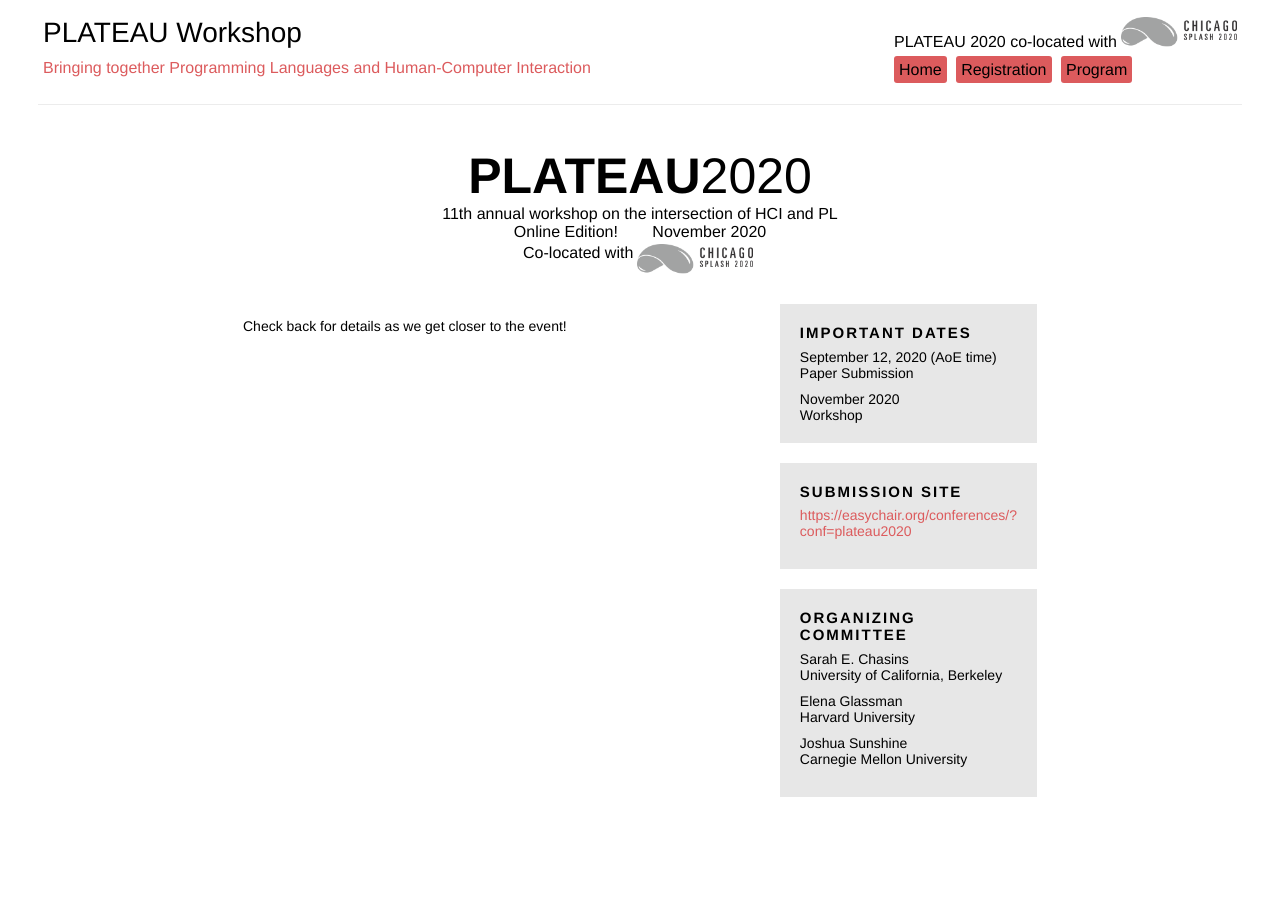
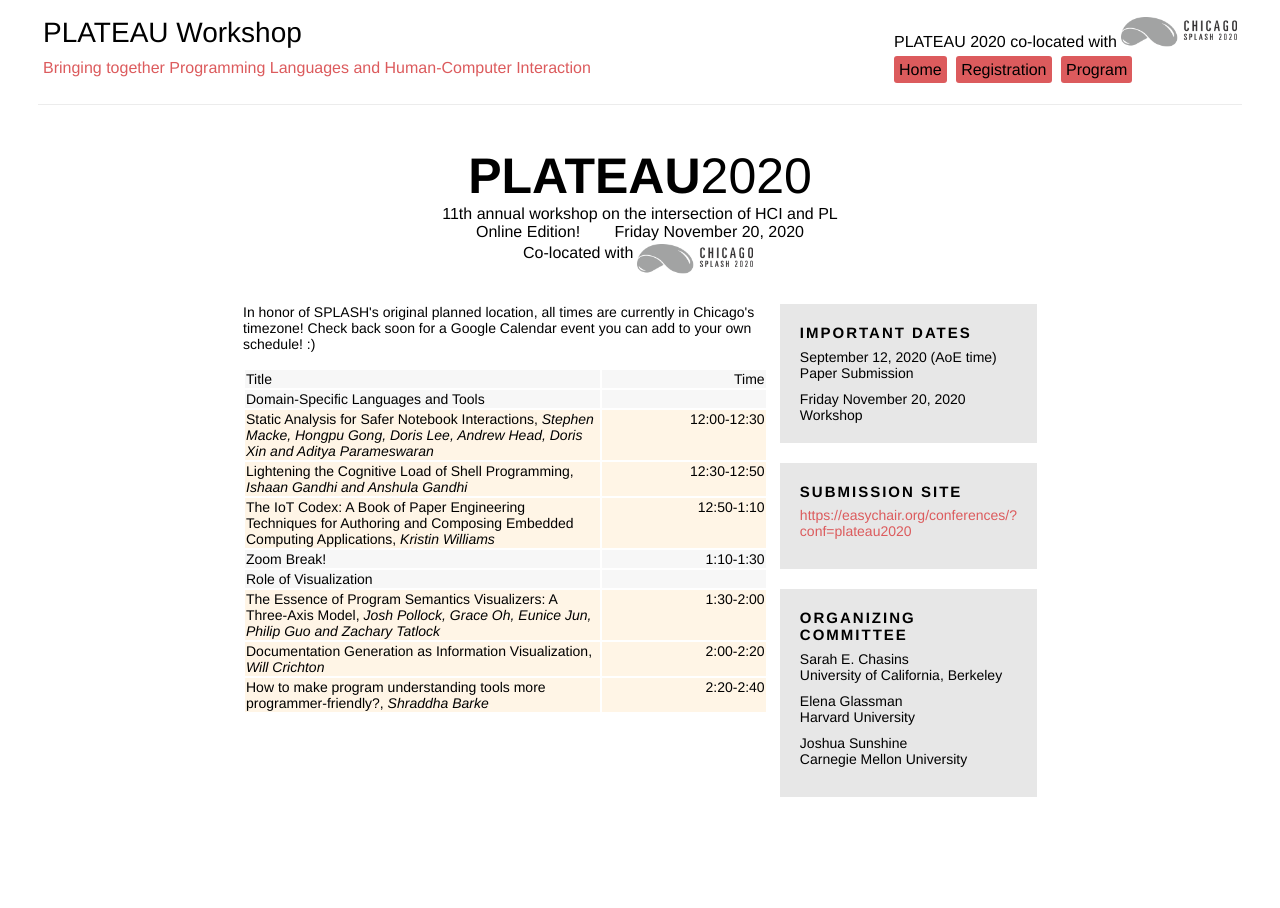
Before and after one commit to plateau-workshop/plateau-2020, a Jekyll site: the page built from schedule.html, in a window 1280 px wide. Built offline with Jekyll 4.4.1, drawn with Linux system fonts in a browser that asks for light colours.

Commit message:
Schedule is up.

```diff
--- a/_config.yml
+++ b/_config.yml
@@ -9,11 +9,11 @@ colocated_title: "SPLASH2020"
 logo_height: "30px"
 nth_plateau: "11th"
 location: "Online Edition!"
-workshop_date: "November 2020"
+workshop_date: "Friday November 20, 2020"
 submission_date: "September 12, 2020"
 submission_site: "https://easychair.org/conferences/?conf=plateau2020"
 # room_number_or_description:
-# registration_site:
+# registration_site: https://regmaster.com/2020conf/SPLASH20/register.php
 
 organizers:
   - name: Sarah E. Chasins
--- a/registration.html
+++ b/registration.html
@@ -4,4 +4,4 @@ permalink: registration
 layout: default
 ---
 
-    <p>Check back for details as we get closer to the event!</p>
+    <p>Please register at: <a href="https://regmaster.com/2020conf/SPLASH20/register.php" target="_blank">https://regmaster.com/2020conf/SPLASH20/register.php</a></p>
--- a/schedule.html
+++ b/schedule.html
@@ -1,7 +1,22 @@
 ---
-title: PLATEAU 2019 Program
+title: PLATEAU 2020 Program
 permalink: program
 layout: default
 ---
 
-    <p>Check back for details as we get closer to the event!</p>
+In honor of SPLASH's original planned location, all times are currently in Chicago's timezone!  Check back soon for a Google Calendar event you can add to your own schedule!  :)<br><br>
+
+ <table>
+
+<tr class='break'><td class='schedule-left'>Title<span class='authors'></span></td><td class='schedule-right'>Time</td></tr>
+<tr class='break'><td class='schedule-left'>Domain-Specific Languages and Tools<span class='authors'></span></td><td class='schedule-right'></td></tr>
+<tr class='talk'><td class='schedule-left'>Static Analysis for Safer Notebook Interactions, <span class='authors'>Stephen Macke, Hongpu Gong, Doris Lee, Andrew Head, Doris Xin and Aditya Parameswaran</span></td><td class='schedule-right'>12:00-12:30</td></tr>
+<tr class='talk'><td class='schedule-left'>Lightening the Cognitive Load of Shell Programming, <span class='authors'>Ishaan Gandhi and Anshula Gandhi</span></td><td class='schedule-right'>12:30-12:50</td></tr>
+<tr class='talk'><td class='schedule-left'>The IoT Codex: A Book of Paper Engineering Techniques for Authoring and Composing Embedded Computing Applications, <span class='authors'>Kristin Williams</span></td><td class='schedule-right'>12:50-1:10</td></tr>
+<tr class='break'><td class='schedule-left'>Zoom Break!<span class='authors'></span></td><td class='schedule-right'>1:10-1:30</td></tr>
+<tr class='break'><td class='schedule-left'>Role of Visualization<span class='authors'></span></td><td class='schedule-right'></td></tr>
+<tr class='talk'><td class='schedule-left'>The Essence of Program Semantics Visualizers: A Three-Axis Model, <span class='authors'>Josh Pollock, Grace Oh, Eunice Jun, Philip Guo and Zachary Tatlock</span></td><td class='schedule-right'>1:30-2:00</td></tr>
+<tr class='talk'><td class='schedule-left'>Documentation Generation as Information Visualization, <span class='authors'>Will Crichton</span></td><td class='schedule-right'>2:00-2:20</td></tr>
+<tr class='talk'><td class='schedule-left'>How to make program understanding tools more programmer-friendly?, <span class='authors'>Shraddha Barke</span></td><td class='schedule-right'>2:20-2:40</td></tr>
+
+</table>
```
Also changed, not shown: 3 other files.
